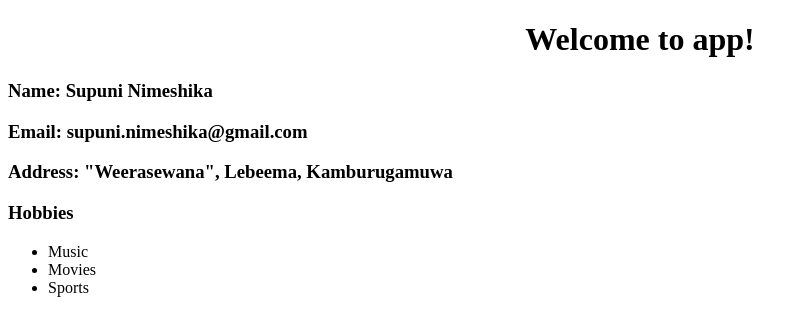
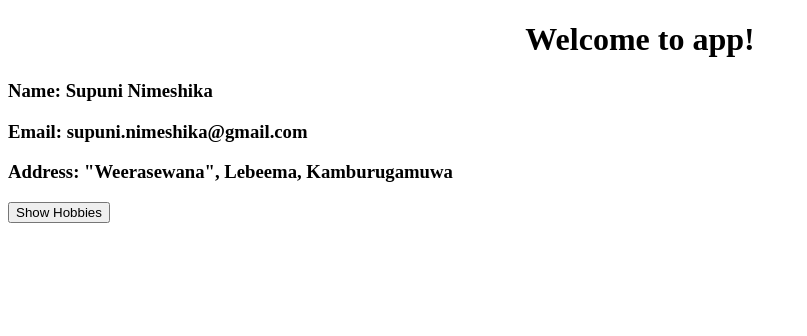
Before and after one commit to SupuniNimeshika/Angular2_Crash_Course, an Angular app: page / in a window 1280 px wide. Shown: the top 336 px of the page, without its empty margins (0-807 px from the left). Built offline with nearby package versions, Linux system fonts and the light colour scheme.

Commit message:
Add Show Hobbies Button

```diff
--- a/src/app/user/user.component.html
+++ b/src/app/user/user.component.html
@@ -3,6 +3,8 @@
   <h3><strong>Email:</strong> {{email}}</h3>
   <h3><strong>Address:</strong> {{address.No}}, {{address.Street}}, {{address.city}}
   </h3>
+  <button (click)="toggleHobbies()">Show Hobbies</button>
+  <div *ngIf="showHobbies">
       <h3>Hobbies</h3>
       <ul>
         <li *ngFor="let hobby of hobbies">
@@ -10,3 +12,4 @@
         </li>
       </ul>
   </div>
+</div>
--- a/src/app/user/user.component.ts
+++ b/src/app/user/user.component.ts
@@ -11,6 +11,7 @@ export class UserComponent {
   email: string;
   address: address;
   hobbies: string[];
+  showHobbies:boolean;
 
   constructor() {
     this.name = 'Supuni Nimeshika';
@@ -21,6 +22,12 @@ export class UserComponent {
       city: 'Kamburugamuwa'
     }
     this.hobbies =['Music','Movies','Sports'];
+    this.showHobbies = false;
+  }
+
+  toggleHobbies(){
+    console.log('show');
+    this.showHobbies =true;
   }
 }
 
```
Lines whose indentation alone changed are shown as unchanged.
